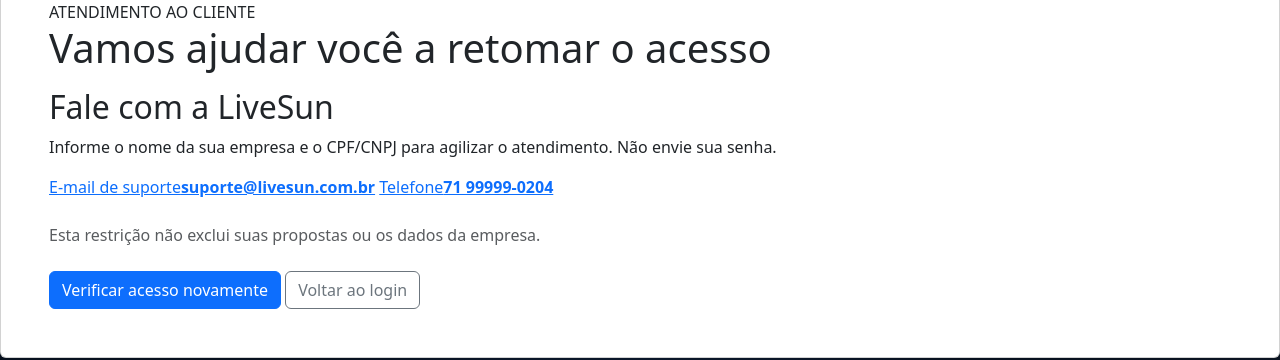
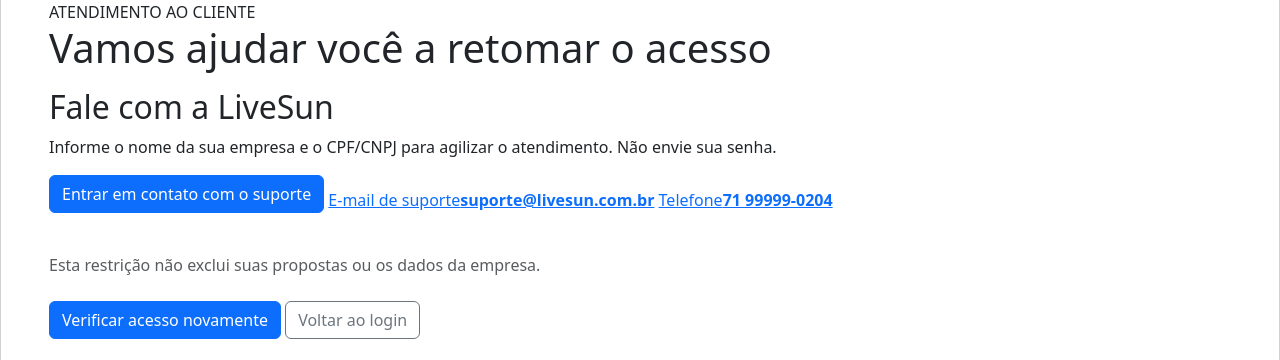
Before and after one commit to WagnerLiveSun/livesun-propostas, a Python web app: template src/templates/central/access_unavailable.html in a window 1280 px wide. Shown: the part 131-491 px from the top of the page. Run offline with Jinja, Linux system fonts and the light colour scheme; the template is opened without the code that fills it, so the values that code supplies are empty; some libraries are stand-ins or nearby versions.

Commit message:
Adicionar botao de suporte Pipefy na pagina de acesso restrito

```diff
--- a/src/templates/central/access_unavailable.html
+++ b/src/templates/central/access_unavailable.html
@@ -11,6 +11,7 @@
             <div class="access-support">
                 <h2>Fale com a LiveSun</h2>
                 <p>Informe o nome da sua empresa e o CPF/CNPJ para agilizar o atendimento. Não envie sua senha.</p>
+                <a class="btn btn-primary mb-3" href="https://app.pipefy.com/public/form/ETeM9Gbz" target="_blank" rel="noopener noreferrer">Entrar em contato com o suporte<span class="visually-hidden"> (abre em nova aba)</span></a>
                 <a class="access-contact" href="mailto:suporte@livesun.com.br"><span>E-mail de suporte</span><strong>suporte@livesun.com.br</strong></a>
                 <a class="access-contact" href="tel:+5571999990204"><span>Telefone</span><strong>71 99999-0204</strong></a>
             </div>
```
Also changed, not shown: tests/test_central.py (+2 -0 lines).
